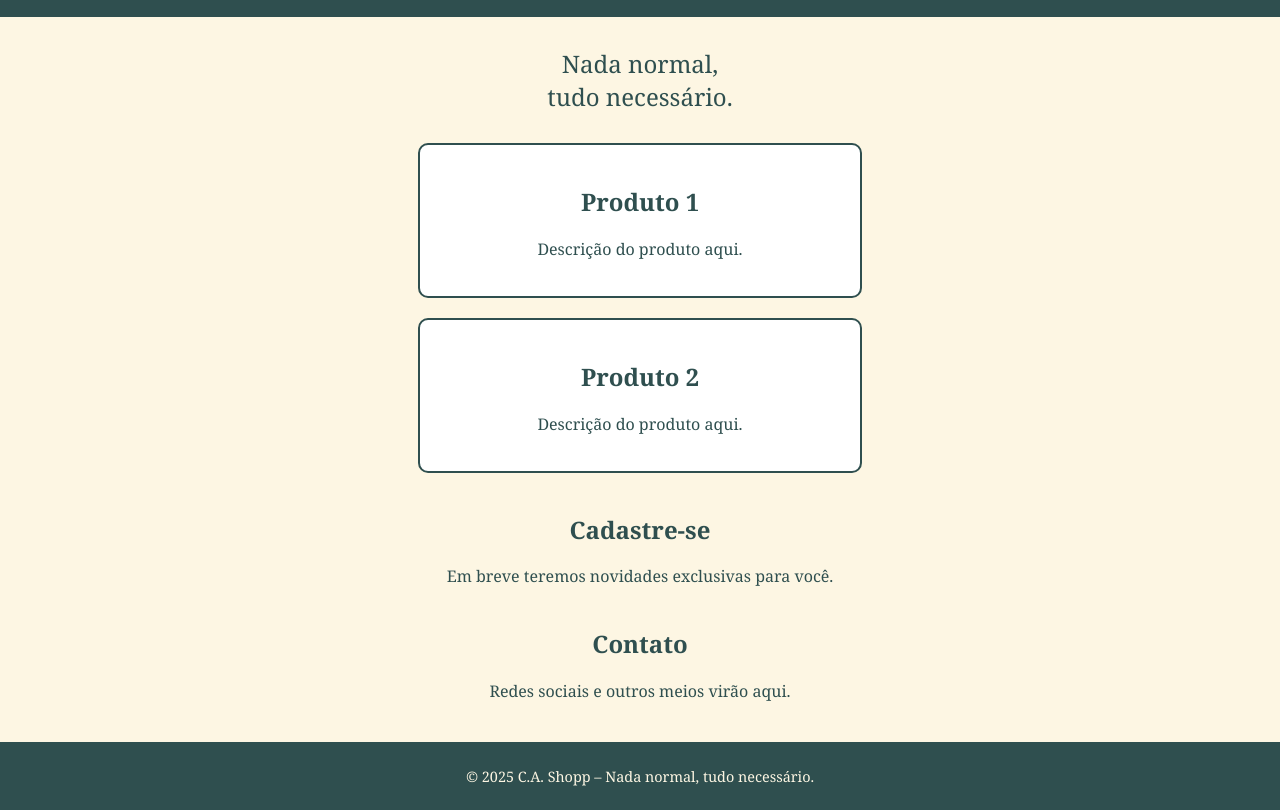
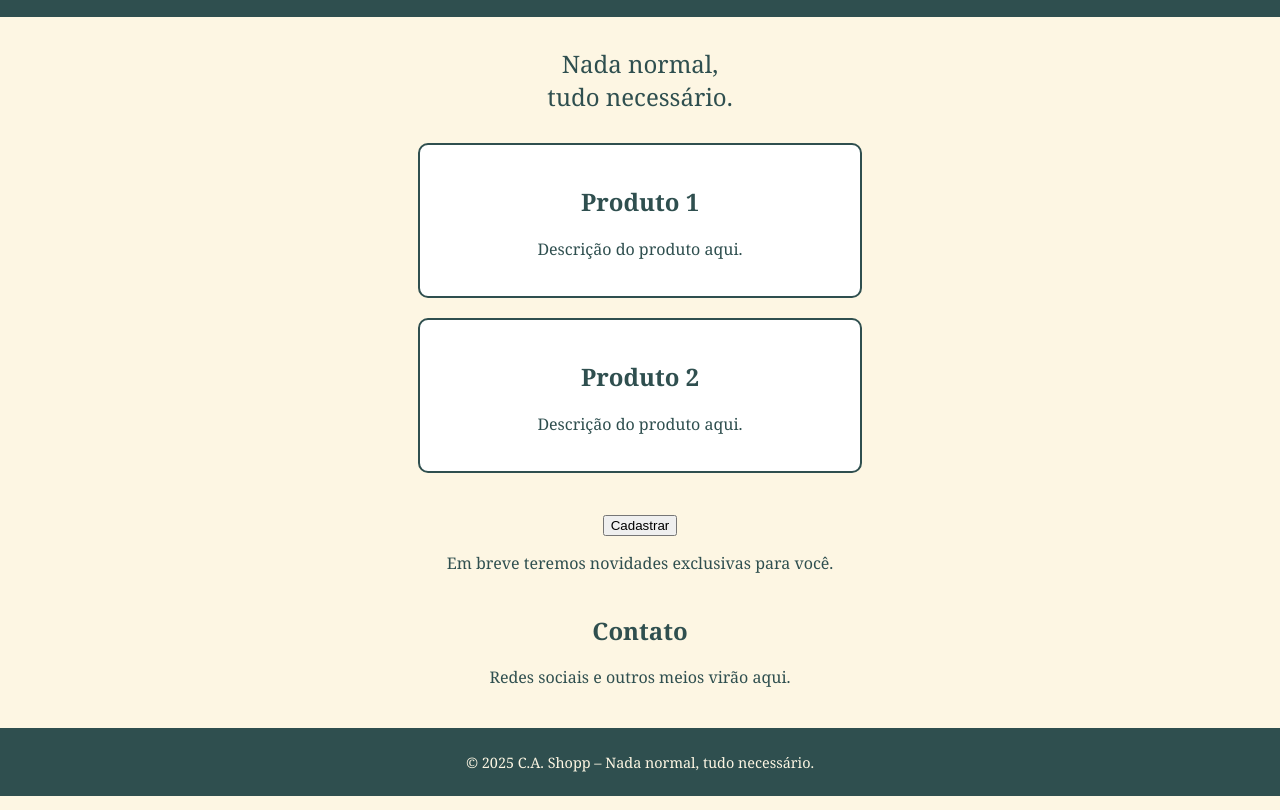
Before and after one commit to edri-dev/C.A.-Shopp, a plain HTML site: page index.html in a window 1280 px wide. Shown: the part 131-941 px from the top of the page. Drawn offline with Linux system fonts and the light colour scheme.

Commit message:
Update index.html
atualização_botão_de_cadastro

```diff
--- a/index.html
+++ b/index.html
@@ -84,7 +84,9 @@
     </div>
 
     <section>
-        <h2>Cadastre-se</h2>
+        <a href="cadastro.html">
+  <button>Cadastrar</button>
+</a>
         <p>Em breve teremos novidades exclusivas para você.</p>
     </section>
 
```
